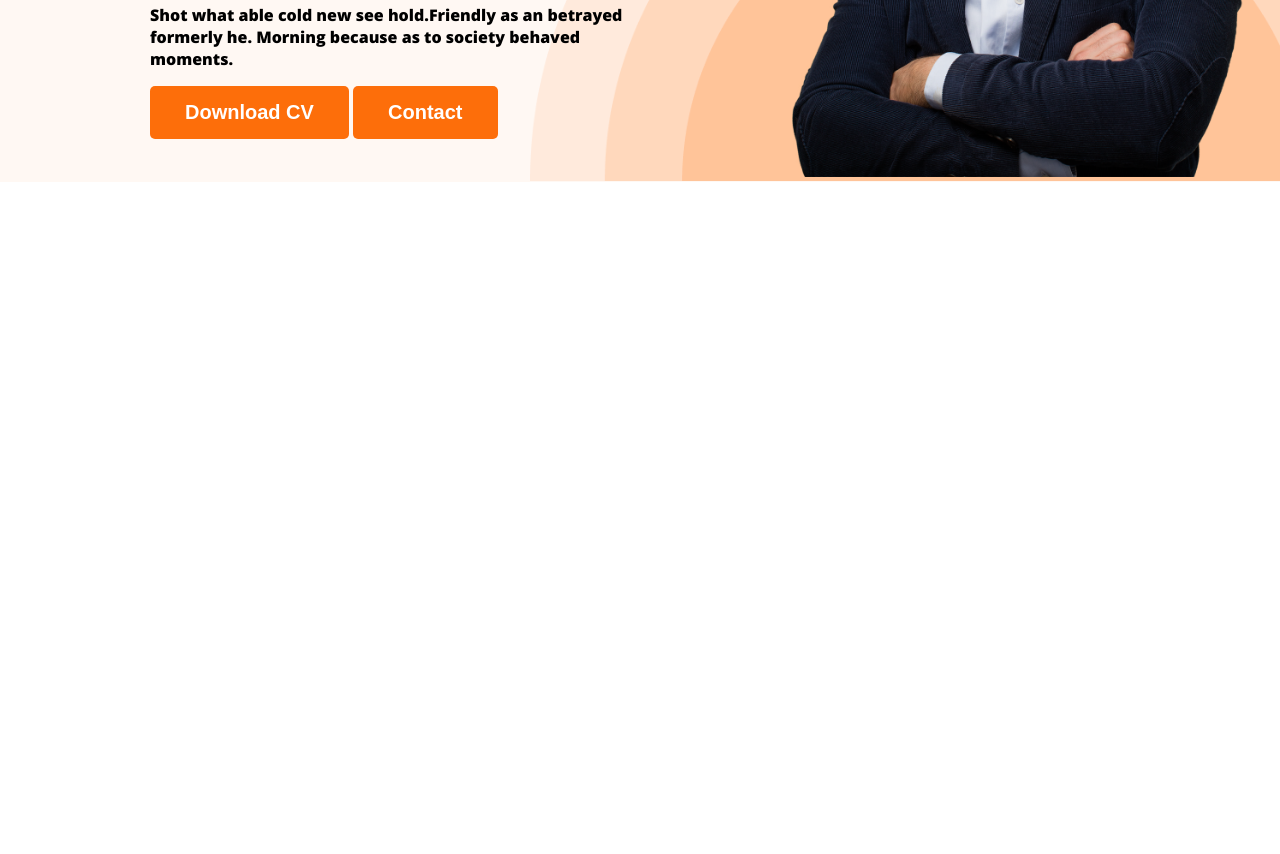
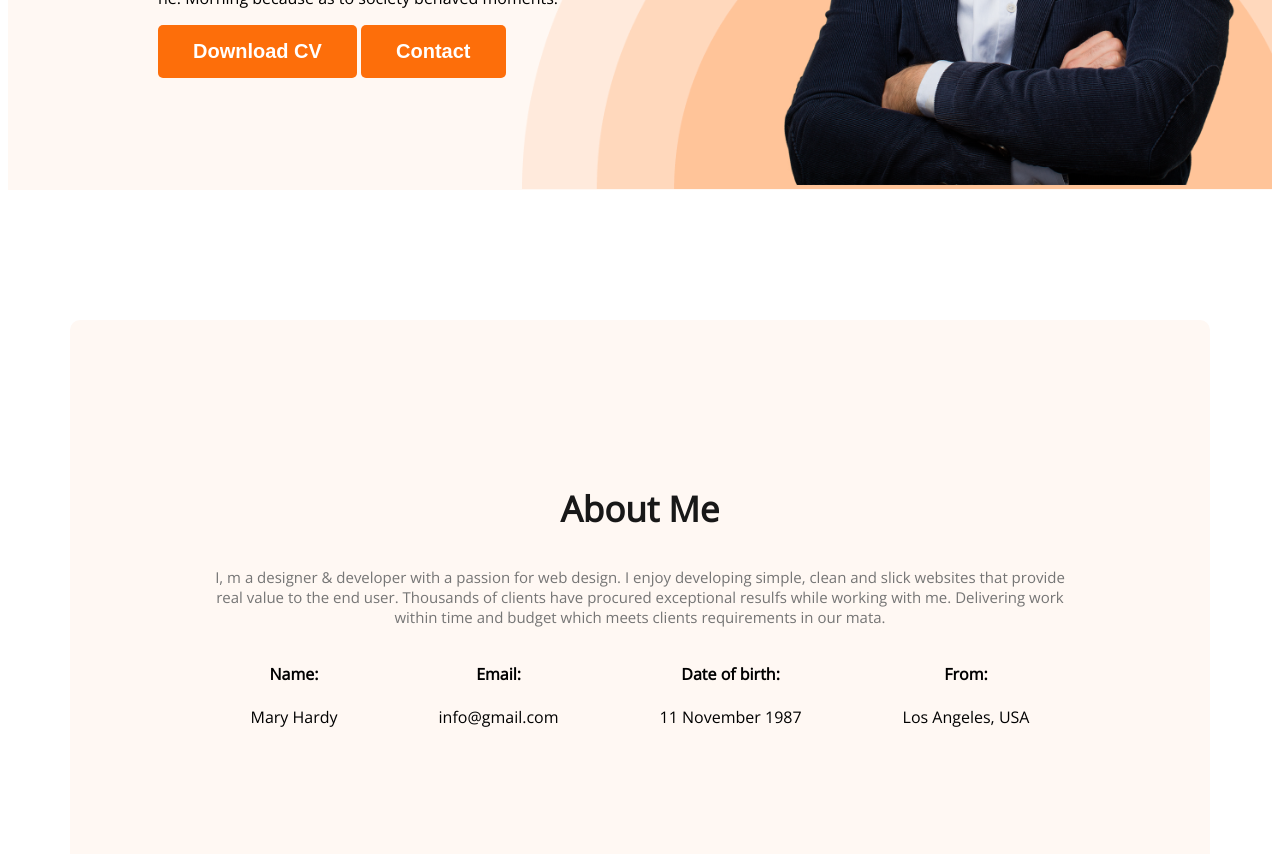
Before and after one commit to mdOmarfaruk151/personal-portfolio-website, a plain HTML site: page index.html in a window 1280 px wide. Shown: the part 599-1453 px from the top of the page. Before the commit the page ends 800 px from the top, so only its background shows below. Drawn offline with nearby package versions, Linux system fonts and the light colour scheme.

Commit message:
added about section

```diff
--- a/index.html
+++ b/index.html
@@ -4,15 +4,15 @@
     <meta charset="UTF-8">
     <meta name="viewport" content="width=device-width, initial-scale=1.0">
     <title>Personal Portfolio Website</title>
-    <!-- google font - Open Sans
- -->
+    <!-- google font - Open Sans -->
     <link rel="preconnect" href="https://fonts.googleapis.com">
     <link rel="preconnect" href="https://fonts.gstatic.com" crossorigin>
-    <link href="https://fonts.googleapis.com/css2?family=Open+Sans:ital,wght@0,800;1,800&display=swap" rel="stylesheet">
+    <link href="https://fonts.googleapis.com/css2?family=Open+Sans:ital@0;1&display=swap" rel="stylesheet">
     <!-- add css style file link -->
     <link rel="stylesheet" href="/styles/portfolio.css">
 </head>
 <body>
+    <!-- header -->
     <header class="header">
         <!-- Nav Bar -->
         <nav>
@@ -30,6 +30,7 @@
             <div class="banner-content">
                 <h3 class="banner-greeting">Hi, I am</h3>
                 <h1 class="banner-title">Marry Hardy</h1>
+                <!-- banner description -->
                 <p class="banner-description">
                     Shot what able cold new see hold.Friendly as an betrayed formerly he. Morning because as to society behaved moments.
                 </p>
@@ -42,8 +43,54 @@
              </div>
          </div>
     </header>
+    <!-- main -->
     <main>
+        <!-- about section  -->
+         <section class="about">
+            <!-- section title -->
+             <h3 class="section-title">About Me</h3>
+             <!-- section description -->
+              <p class="section-description">
+                I, m a designer & developer with a passion for web design. I enjoy developing simple, clean and slick websites that provide real value to the end user. Thousands of clients have procured exceptional resulfs while working with me. Delivering work within time and budget which meets clients requirements in our mata.
+              </p>
+              <!-- about-info -->
+               <div class="about-info-container">
+                    <!-- .about-info*4>h4.info-title+p.info-description -->
 
+                     <!-- Name -->
+                    <div class="about-info">
+                        <h4 class="info-title">Name:</h4>
+                        <p class="info-description">
+                            Mary Hardy
+                        </p>
+                    </div>
+
+                    <!-- Email -->
+                    <div class="about-info">
+                        <h4 class="info-title">Email:</h4>
+                        <p class="info-description">
+                            info@gmail.com
+                        </p>
+                    </div>
+
+                    <!-- Date of birth: -->
+                    <div class="about-info">
+                        <h4 class="info-title">Date of birth:</h4>
+                        <p class="info-description">
+                            11 November 1987
+                        </p>
+                    </div>
+
+                    <!-- From -->
+                    <div class="about-info">
+                        <h4 class="info-title">From:</h4>
+                        <p class="info-description">
+                            Los Angeles, USA
+                        </p>
+                    </div>
+
+               </div>
+         </section>
     </main>
 
 </body>
--- a/styles/portfolio.css
+++ b/styles/portfolio.css
@@ -1,9 +1,11 @@
 /* common shared styles */
 body{
-    font-family: "Lato", sans-serif ;
-    font-family: "Open Sans", sans-serif;
-    margin: 0;
-
+    font-family: "Open Sans", serif;
+    font-optical-sizing: auto;
+    font-weight: 400;
+    font-style: normal;
+    font-variation-settings:
+    "wdth" 100;
 }
 /* text orange color */
 .text-orange{
@@ -20,6 +22,21 @@ body{
     padding: 15px 35px;
 
 }
+/* section title style */
+.section-title{
+    color: #181818;
+    text-align: center;
+    font-size: 35px;
+    font-weight: 700;
+}
+/* section description */
+.section-description{
+    color: #757575;
+    text-align: center;
+    font-size: 15px;
+}
+
+
 
 /* nav related styles */
 nav{
@@ -51,6 +68,8 @@ nav a{
     margin-left: 121px;
     margin-top: 61px;
 }
+
+
 
 /* header related styles */
 .header{
@@ -90,3 +109,28 @@ nav a{
     margin-top: 5px;
     margin-bottom: 20px;
 }
+
+
+
+/* main section styles */
+main{
+    max-width: 1140px;
+    margin: 0 auto;
+}
+
+/* about sections styles */
+.about{
+    padding: 130px;
+    border-radius: 10px;
+    background: #FFF8F3;
+    margin: 130px 0;
+}
+/* about info container */
+.about-info-container{
+    display: flex;
+    justify-content: space-around;
+}
+/* about info */
+.about-info{
+    text-align: center;
+}
```
